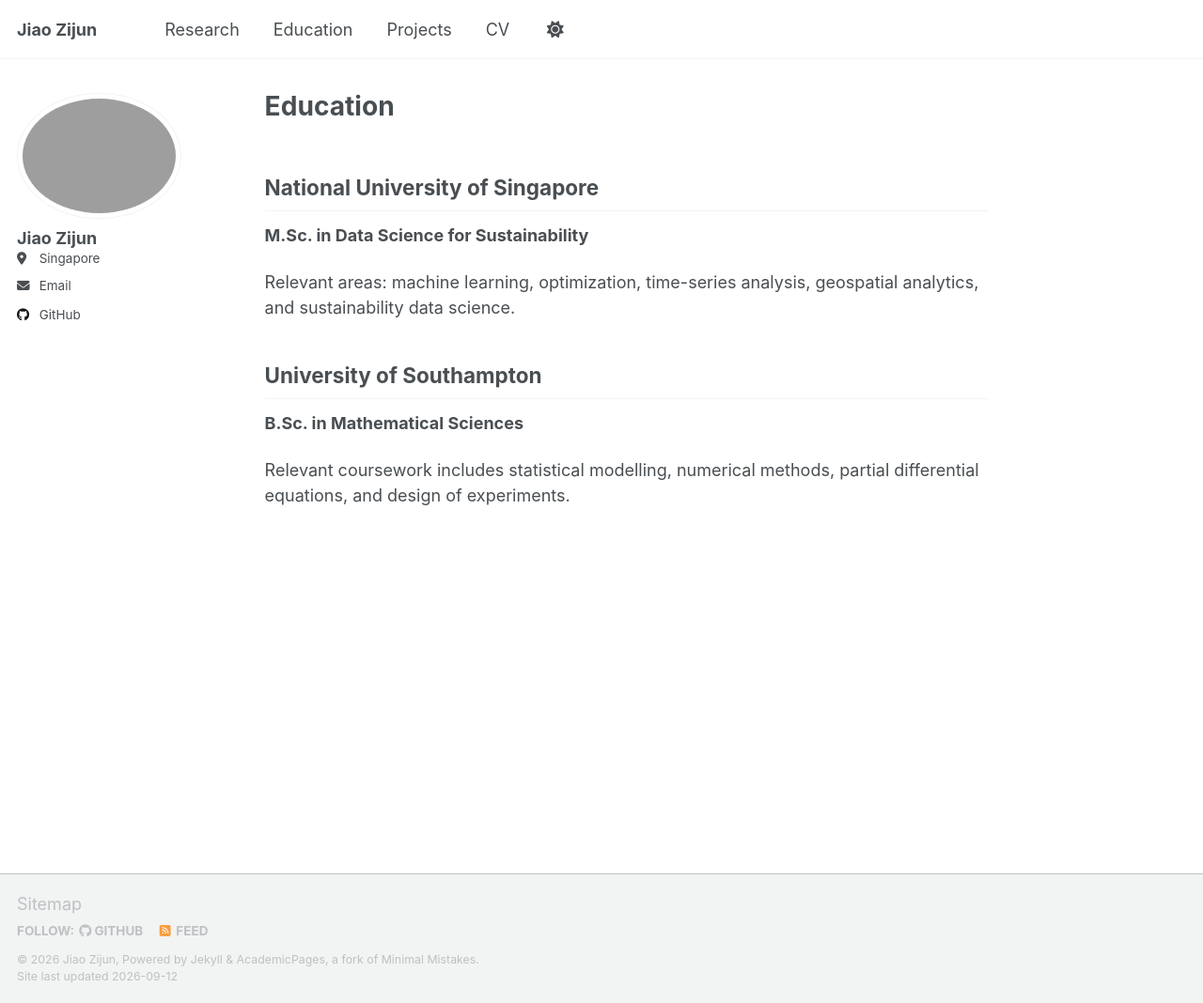
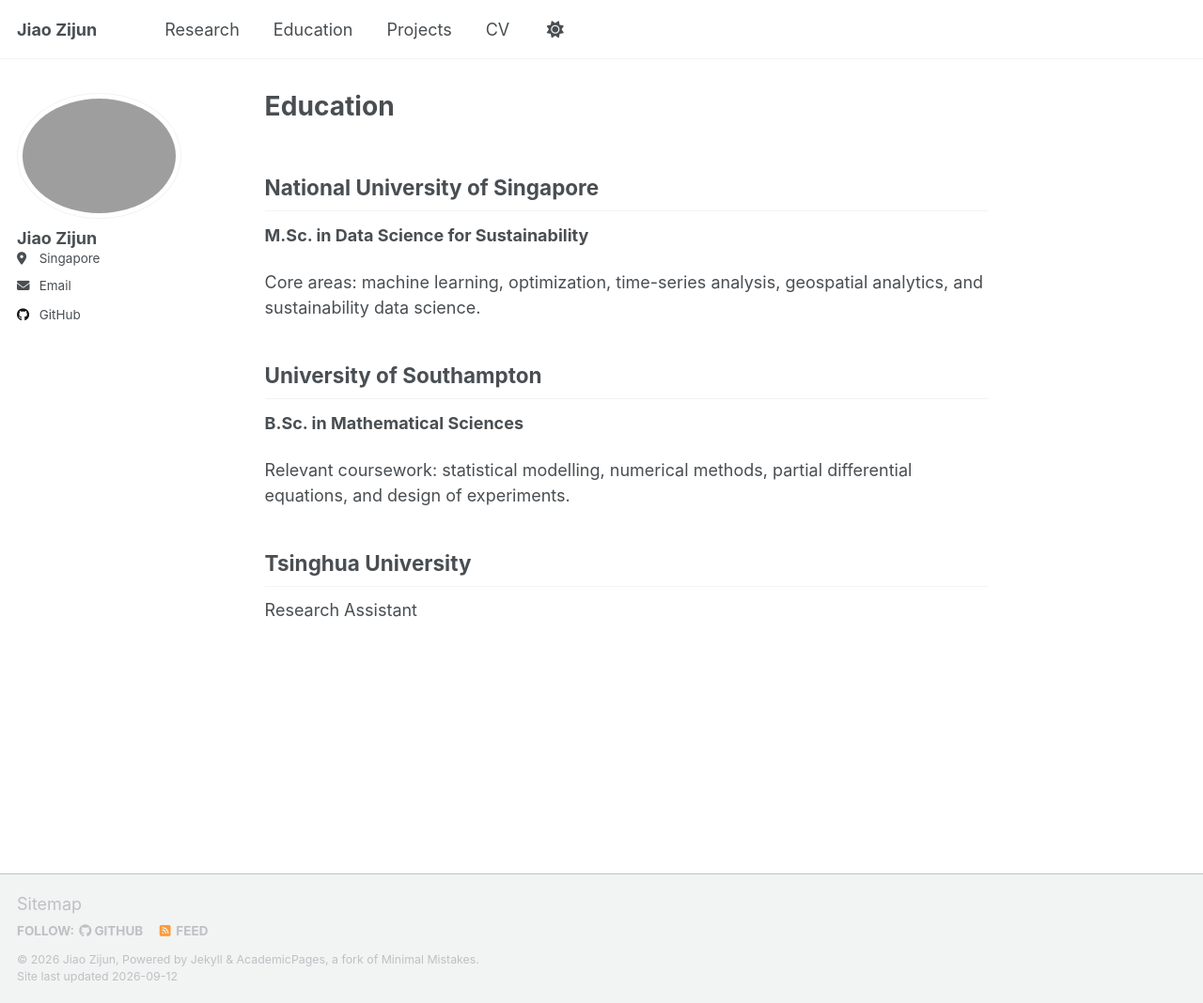
Before and after one commit to jiaozijun666/jiaozijun666.github.io, a Jekyll site: the page built from _pages/education.md, in a window 1280 px wide and 1068 px high. Shown: the whole window at 94% size. Built offline with Jekyll 4.4.1, drawn with Linux system fonts in a browser that asks for light colours; a script that is not in the unit is left out.

Commit message:
Update education section for clarity and consistency

```diff
--- a/_pages/education.md
+++ b/_pages/education.md
@@ -8,10 +8,14 @@
 
 **M.Sc. in Data Science for Sustainability**
 
-Relevant areas: machine learning, optimization, time-series analysis, geospatial analytics, and sustainability data science.
+Core areas: machine learning, optimization, time-series analysis, geospatial analytics, and sustainability data science.
 
 ## University of Southampton
 
 **B.Sc. in Mathematical Sciences**
 
-Relevant coursework includes statistical modelling, numerical methods, partial differential equations, and design of experiments.
+Relevant coursework: statistical modelling, numerical methods, partial differential equations, and design of experiments.
+
+## Tsinghua University
+
+Research Assistant
```
